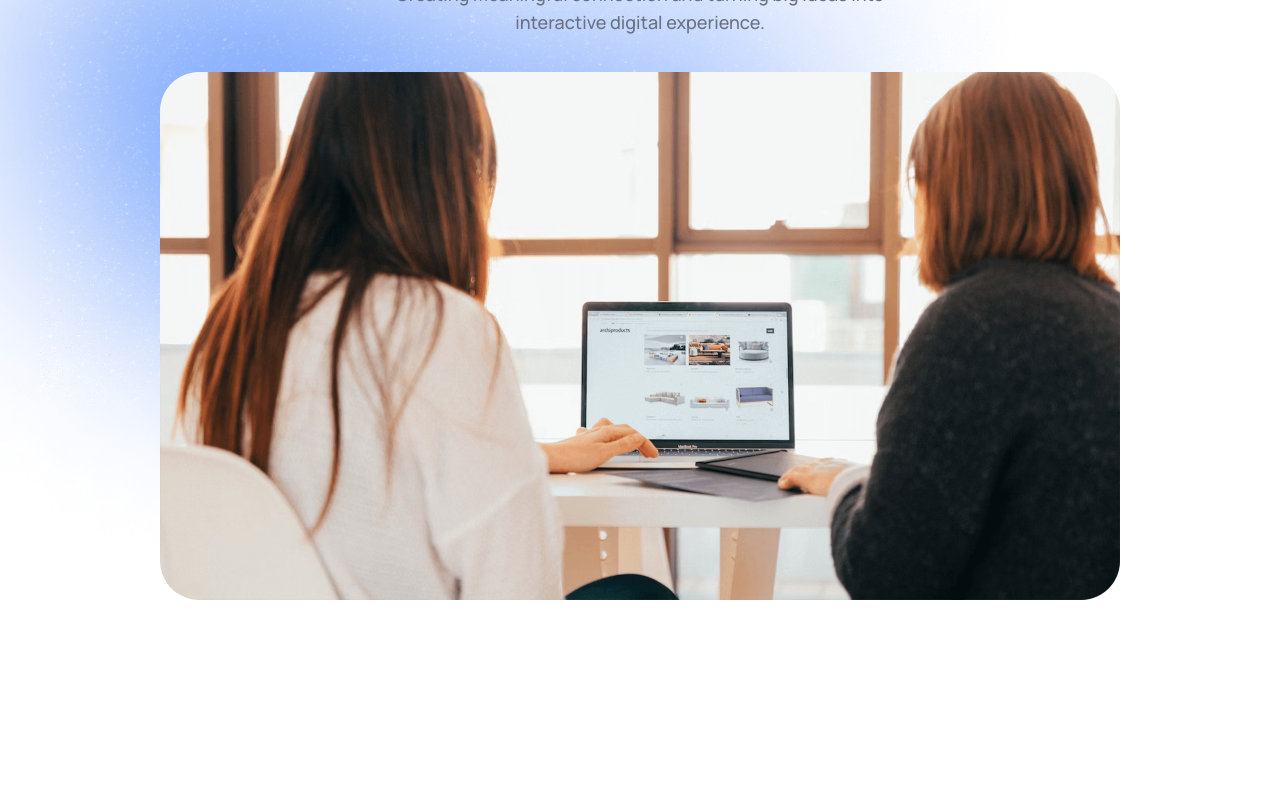
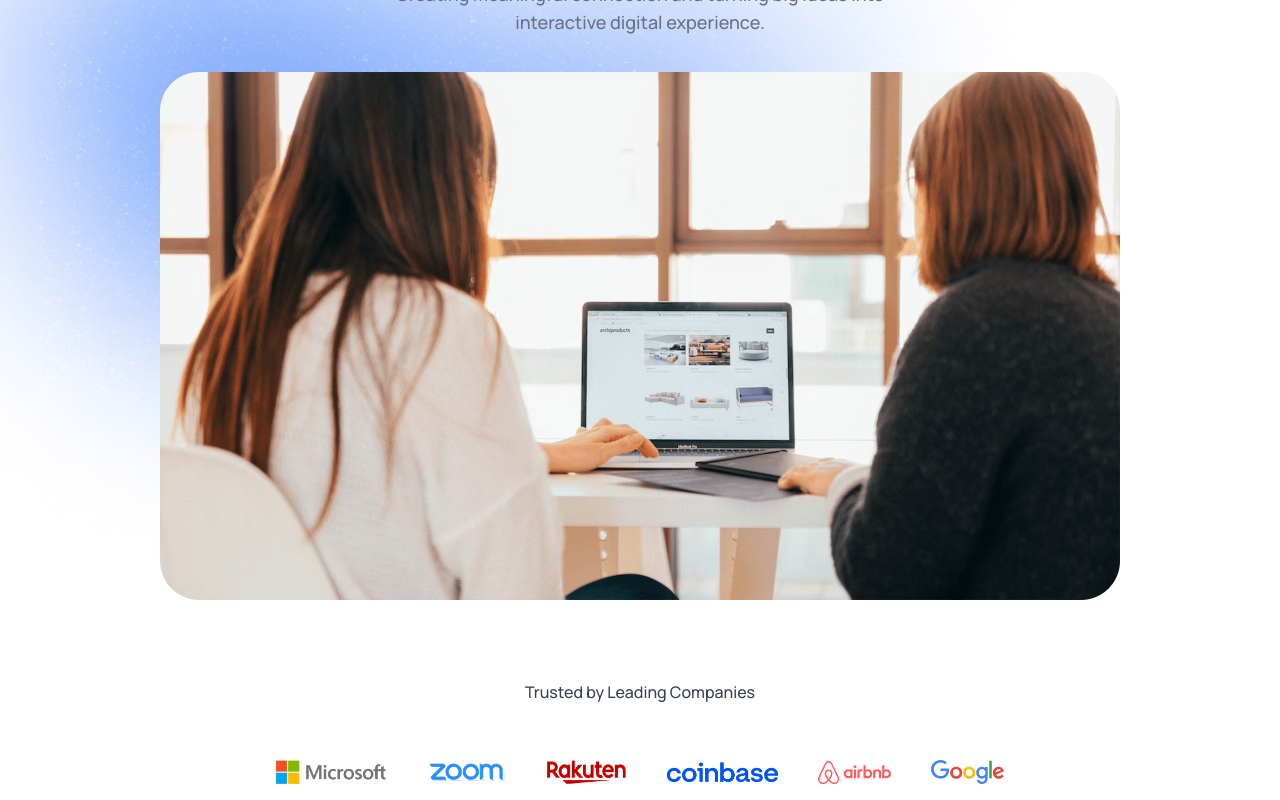
Before and after one commit to abhishek-devop01/agency-app, a React (Vite) app: page / in a window 1280 px wide. Shown: the part 447-1247 px from the top of the page. Before the commit the page ends 1127 px from the top, so only its background shows below. Built offline with nearby package versions, Linux system fonts and the light colour scheme.

Commit message:
completed TrustedBy component and created Services component

```diff
--- a/index.html
+++ b/index.html
@@ -4,7 +4,7 @@
     <meta charset="UTF-8" />
     <link rel="icon" type="image/svg+xml" href="/favicon.ico" />
     <meta name="viewport" content="width=device-width, initial-scale=1.0" />
-    <title>Vite + React</title>
+    <title>Agency</title>
   </head>
   <body>
     <div id="root"></div>
--- a/src/App.jsx
+++ b/src/App.jsx
@@ -1,6 +1,7 @@
 import React, { useState } from 'react'
 import Navbar from './components/Navbar'
 import Hero from './components/Hero'
+import TrustedBy from './components/TrustedBy'
 
 const App = () => {
   const [theme, setTheme] = useState(localStorage.getItem('theme') ? localStorage.getItem('theme'): 'light')
@@ -8,6 +9,7 @@
     <div className='dark:bg-black relative'>
       <Navbar theme={theme} setTheme={setTheme} />
       <Hero />
+      <TrustedBy />
     </div>
   )
 }
--- a/src/components/Navbar.jsx
+++ b/src/components/Navbar.jsx
@@ -6,7 +6,7 @@
      const [sidebarOpen, setsidebarOpen] = useState(false);
 
   return (
-    <div>
+
       <div
         className="flex justify-between items-center px-4 sm:px-12 lg:px-24 xl:px-40
       py-4 sticky top-0 z-20 backdrop-blur-xl font-medium bg-white/50 dark:bg-gray-900/70"
@@ -37,7 +37,7 @@
           </a>
         </div>
       </div>
-    </div>
+
   );
 };
 
--- /dev/null
+++ b/src/components/Services.jsx
@@ -0,0 +1,22 @@
+import React from 'react'
+
+const Services = () => {
+
+     const ServicesData = [
+          {
+               title: 'Advertising',
+               description: "we turn bold ideas to powerful digital solutions that connect, engage...",
+               icon:assets.ads_icon
+          },
+          {
+               title: 'Content marketing',
+               description: "we turn bold ideas to powerful digital solutions that connect, engage...",
+               icon:assets.ads_icon
+          },
+     ]
+  return (
+    <div></div>
+  )
+}
+
+export default Services
--- a/src/components/TrustedBy.jsx
+++ b/src/components/TrustedBy.jsx
@@ -0,0 +1,18 @@
+import React from 'react'
+import { company_logos } from '../assets/assets'
+const TrustedBy = () => {
+  return (
+    <div className='flex flex-col items-center px-4 sm:px-12 lg:px-24 xl:px-40 gap-10 text-gray-700 dark:text-white/80'>
+     <h3 className='font-semibold'>
+          Trusted by Leading Companies
+     </h3>
+     <div className='flex items-center justify-center flex-wrap gap-10 m-4'>
+          {company_logos.map((logo, index)=>(
+               <img key={index} src={logo} className='max-h-5 sm:max-h-6 dark:drop-shadow-xl' alt="" />
+          ))}
+     </div>
+    </div>
+  )
+}
+
+export default TrustedBy
```
